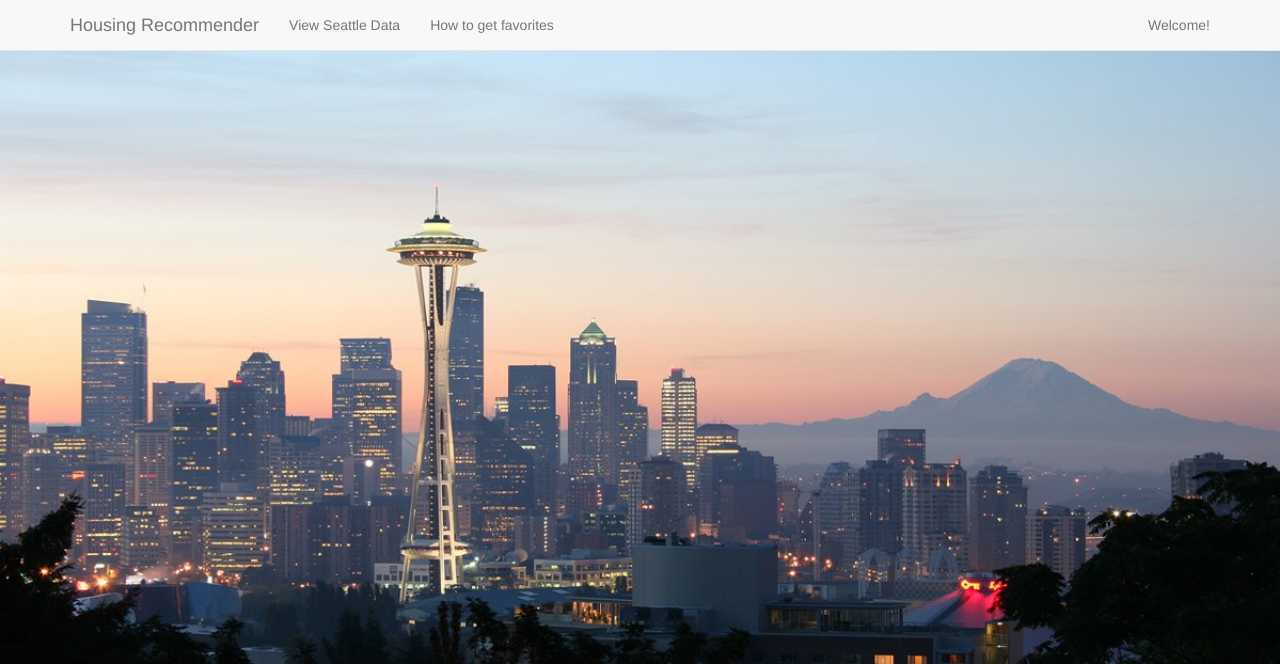
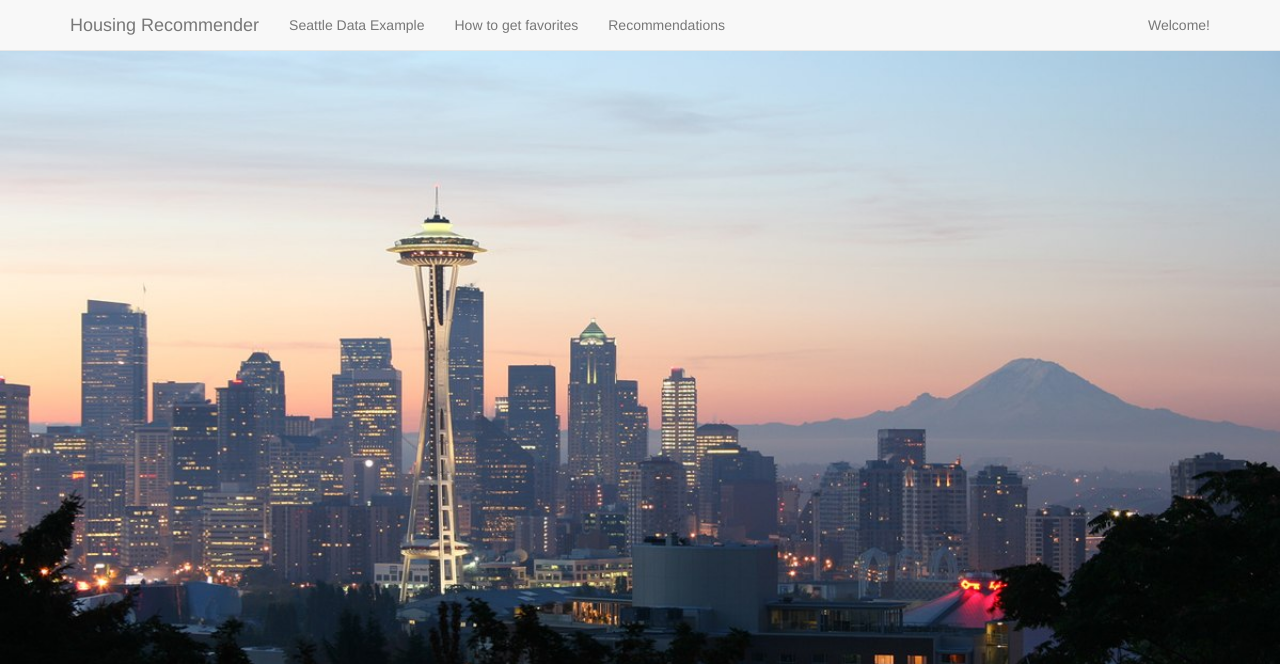
Before and after one commit to ereppond/housing-recommender, a Flask app: page /favorites in a window 1280 px wide. Shown: the top 664 px of the page. Run offline with Flask 2, Linux system fonts and the light colour scheme; some libraries are stand-ins or nearby versions.

Commit message:
completed favorites page

```diff
--- a/templates/favorites.html
+++ b/templates/favorites.html
@@ -34,8 +34,9 @@
         <!-- Collect the nav links, forms, and other content for toggling -->
         <div class="collapse navbar-collapse" id="recipes-navbar-collapse-1">
           <ul class="nav navbar-nav">
-            <li><a href="#">View Seattle Data</a></li>
+            <li><a href="#">Seattle Data Example</a></li>
             <li><a href="{{ url_for('favorites') }}">How to get favorites</a></li>
+            <li><a href="{{ url_for('recommendations') }}">Recommendations</a></li>
           </ul>
           <ul class="nav navbar-nav navbar-right">
             <li><a href="{{ url_for('welcome') }}">Welcome!</a></li>
```
